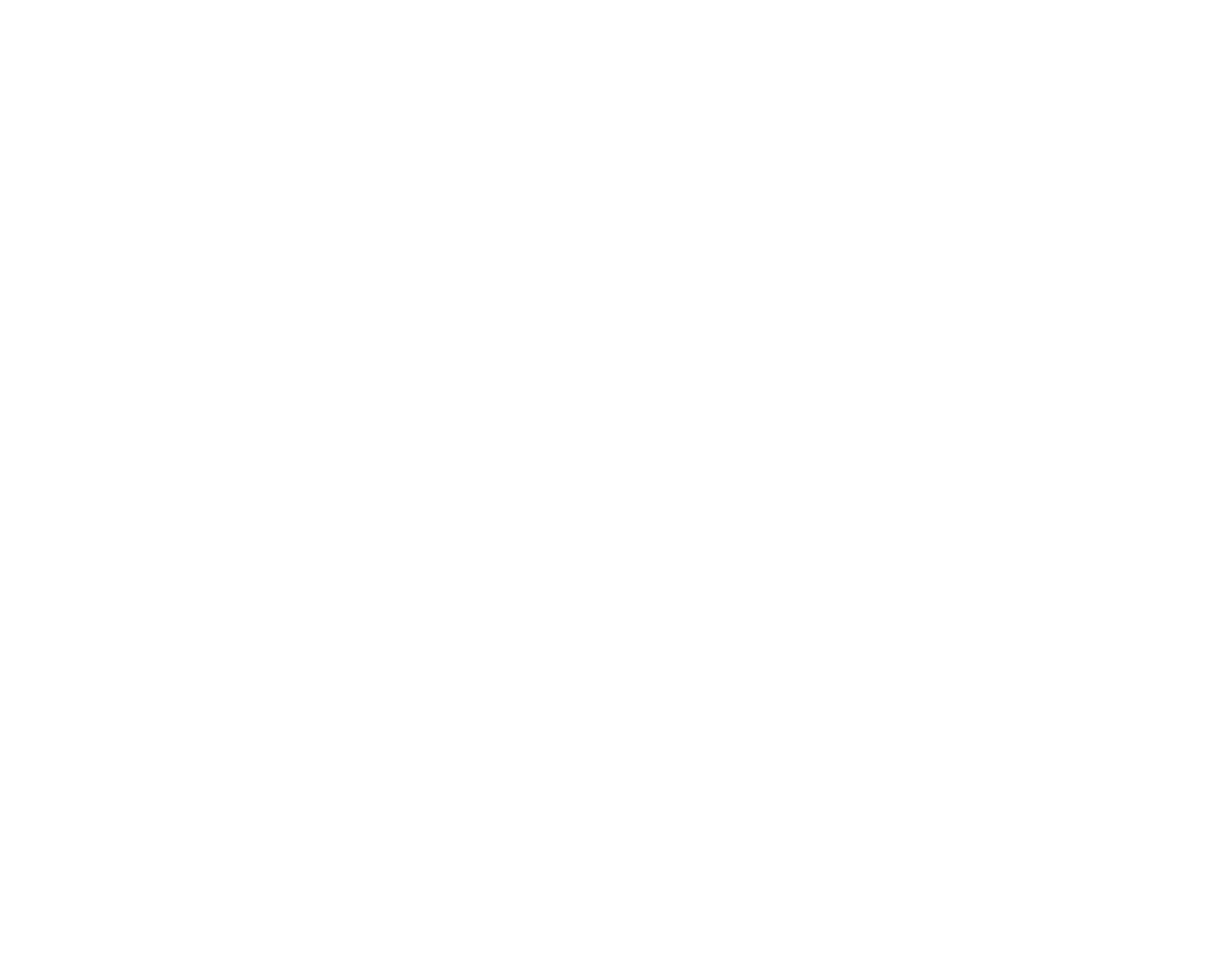
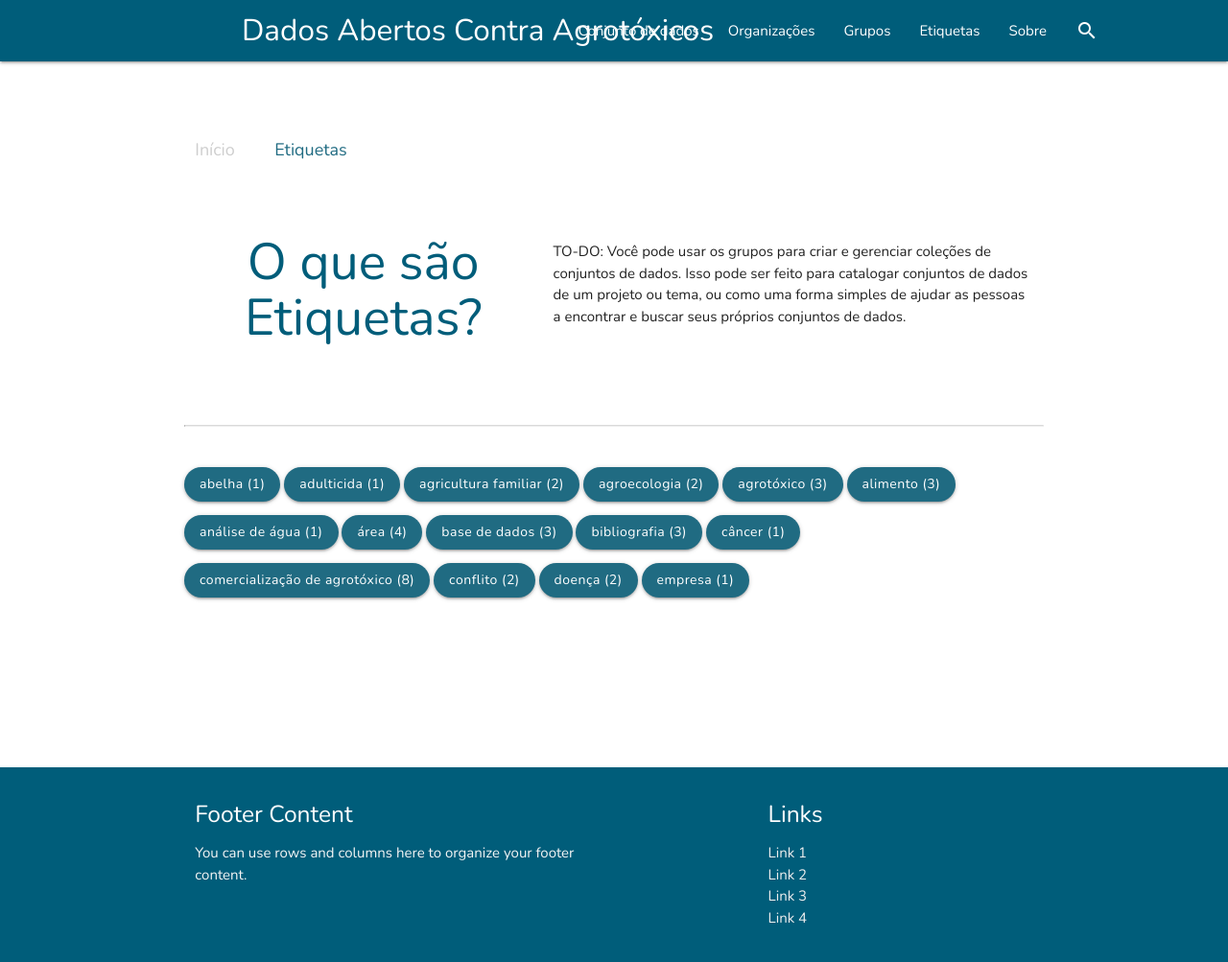
Before and after one commit to lagaleno/lab-sisinfo, a plain HTML site: page tags.html in a window 1280 px wide. Shown: the whole page at 96% size. Before the commit the page ends 800 px from the top, so only its background shows below. Drawn offline with nearby package versions, Linux system fonts and the light colour scheme.

Commit message:
+ tags page

```diff
--- a/styles.css
+++ b/styles.css
@@ -2,6 +2,13 @@
 
 body {
     font-family: 'Nunito', sans-serif;
+    display: flex;
+    min-height: 100vh;
+    flex-direction: column;
+}
+
+main {
+    flex: 1 0 auto;
 }
 
 nav {
--- a/tags.html
+++ b/tags.html
@@ -0,0 +1,83 @@
+<!DOCTYPE html>
+<html>
+<head>
+    <!--Import Google Icon Font-->
+    <link href="https://fonts.googleapis.com/icon?family=Material+Icons" rel="stylesheet">
+    <!--Import materialize.css-->
+    <!-- Compiled and minified CSS -->
+    <link rel="stylesheet" href="https://cdnjs.cloudflare.com/ajax/libs/materialize/1.0.0/css/materialize.min.css">
+    <!-- Import Global styles-->
+    <link type="text/css" rel="stylesheet" href="styles.css"  media="screen,projection"/>
+
+    <!--Let browser know website is optimized for mobile-->
+    <meta name="viewport" content="width=device-width, initial-scale=1.0"/>
+</head>
+
+<body>
+    <header>
+        <nav>
+            <div class="nav-wrapper">
+            <a href="index.html" class="brand-logo">Dados Abertos Contra Agrotóxicos</a>
+            <ul id="nav-mobile" class="right hide-on-med-and-down pages">
+                <li><a href="datasets.html">Conjunto de dados</a></li>
+                <li><a href="orgs.html">Organizações</a></li>
+                <li><a href="groups.html">Grupos</a></li>
+                <li><a href="tags.html">Etiquetas</a></li>
+                <li><a href="about.html">Sobre</a></li>
+                <li><a href="collapsible.html"><i class="material-icons">search</i></a></li>
+            </ul>
+            </div>
+        </nav>
+    </header>
+
+    <main>
+        <div class="container content">
+            <div class="row" id="breadcrumb">
+                <nav style="box-shadow: none !important;">
+                    <div class="nav-wrapper" style="background-color:white;">
+                    <div class="col s12">
+                        <a href="index.html" class="breadcrumb" style="color:#CECECE">Início</a>
+                        <a href="tags.html" class="breadcrumb" style="color:#206B82">Etiquetas</a>
+                    </div>
+                    </div>
+                </nav>
+            </div>
+
+            <div class="row">
+                <div class="valign-wrapper">
+                    <div class="col m4 s12">
+                        <h2 class="center-align" style="color: #005D7A">
+                            O que são Etiquetas?
+                        </h2>
+                    </div>
+
+                    <div class="col m7 s12">
+                        <p>
+                            TO-DO: Você pode usar os grupos para criar e gerenciar coleções de conjuntos de dados. Isso pode ser feito para catalogar conjuntos de dados de um projeto ou tema, ou como uma forma simples de ajudar as pessoas a encontrar e buscar seus próprios conjuntos de dados.
+                        </p>
+                    </div>
+                </div>
+            </div>
+
+            <div class="row">
+                <hr class="solid">
+            </div>
+
+            <div class='row'>
+                <div id="tag_section" >
+
+                </div>
+            </div>
+        </div>
+    </main>
+
+    <div id="footer">
+
+    </div>
+    <!--JavaScript at end of body for optimized loading-->
+    <!-- Compiled and minified JavaScript -->
+    <script src="tags.js"></script>
+    <script src="footer.js"></script>
+    <script src="https://cdnjs.cloudflare.com/ajax/libs/materialize/1.0.0/js/materialize.min.js"></script>
+</body>
+</html>
--- a/tags.js
+++ b/tags.js
@@ -0,0 +1,80 @@
+const info = [
+    {
+        title: 'abelha',
+        qt: '1'
+    },
+    {
+        title: 'adulticida',
+        qt: '1'
+    },
+    {
+        title: 'agricultura familiar',
+        qt: '2'
+    },
+    {
+        title: 'agroecologia',
+        qt: '2'
+    },
+    {
+        title: 'agrotóxico',
+        qt: '3'
+    },
+    {
+        title: 'alimento',
+        qt: '3'
+    },
+    {
+        title: 'análise de água',
+        qt: '1'
+    },
+    {
+        title: 'área',
+        qt: '4'
+    },
+    {
+        title: 'base de dados',
+        qt: '3'
+    },
+    {
+        title: 'bibliografia',
+        qt: '3'
+    },
+    {
+        title: 'câncer',
+        qt: '1'
+    },
+    {
+        title: 'comercialização de agrotóxico',
+        qt: '8'
+    },
+    {
+        title: 'conflito',
+        qt: '2'
+    },
+    {
+        title: 'doença',
+        qt: '2'
+    },
+    {
+        title: 'empresa',
+        qt: '1'
+    },
+]
+
+var render = []
+
+for (var i = 0; i < info.length; i++) {
+
+    var text = info[i].title + ' (' + info[i].qt + ')'
+    console.log(text)
+
+    render.push(
+        `
+            <a class="waves-effect waves-light btn" style="text-transform: lowercase;background-color: #206B82; border-radius: 20px; margin-top:1em;">${text}</a>
+        `
+    )
+
+}
+
+console.log(document.getElementById("tag_section").innerHTML = render.join(''))
+//<button class="waves-effect waves-light btn" style="text-transform: lowercase;background-color: #206B82; border-radius: 20px">abelhas (1) </button>
```
